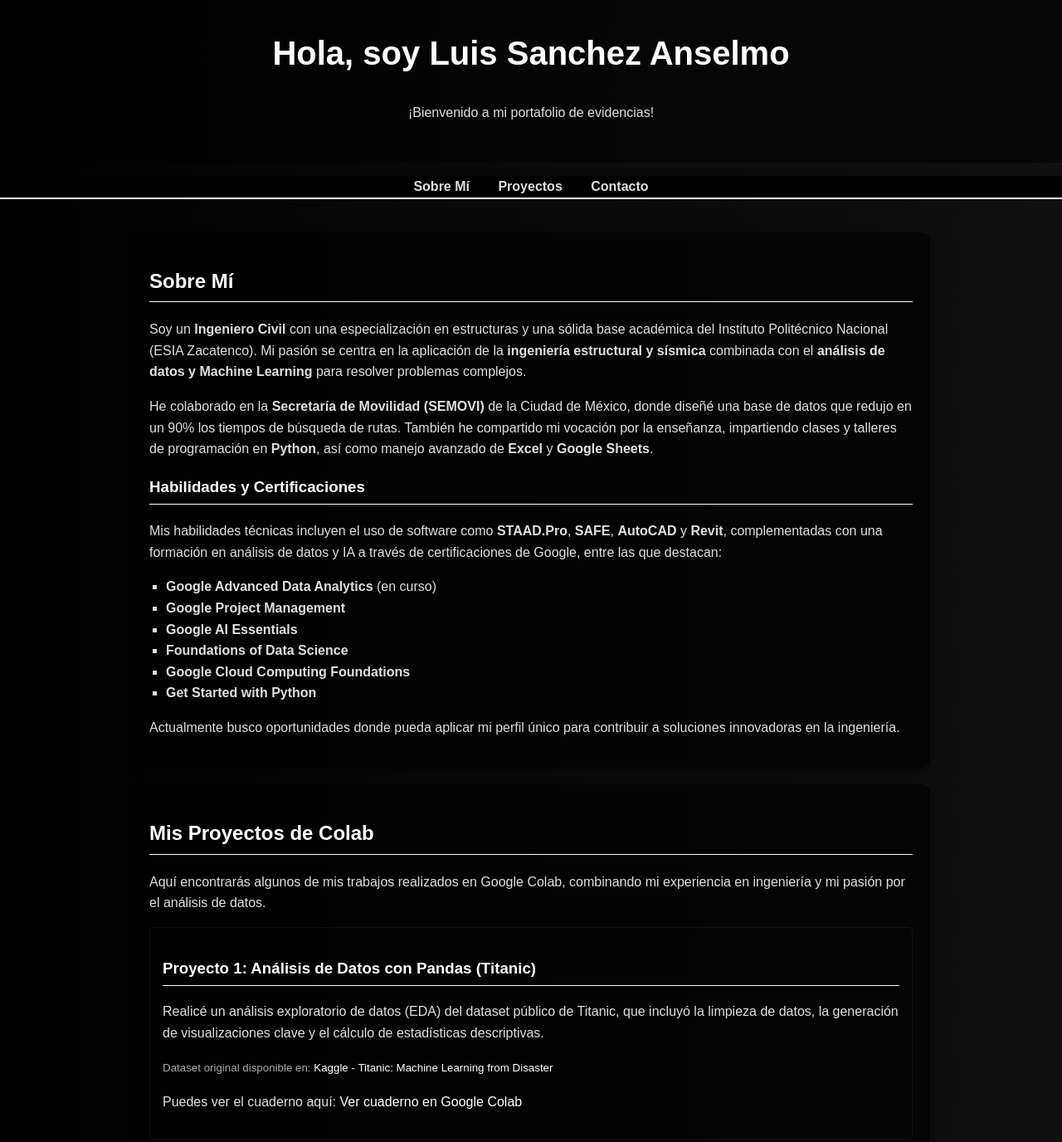
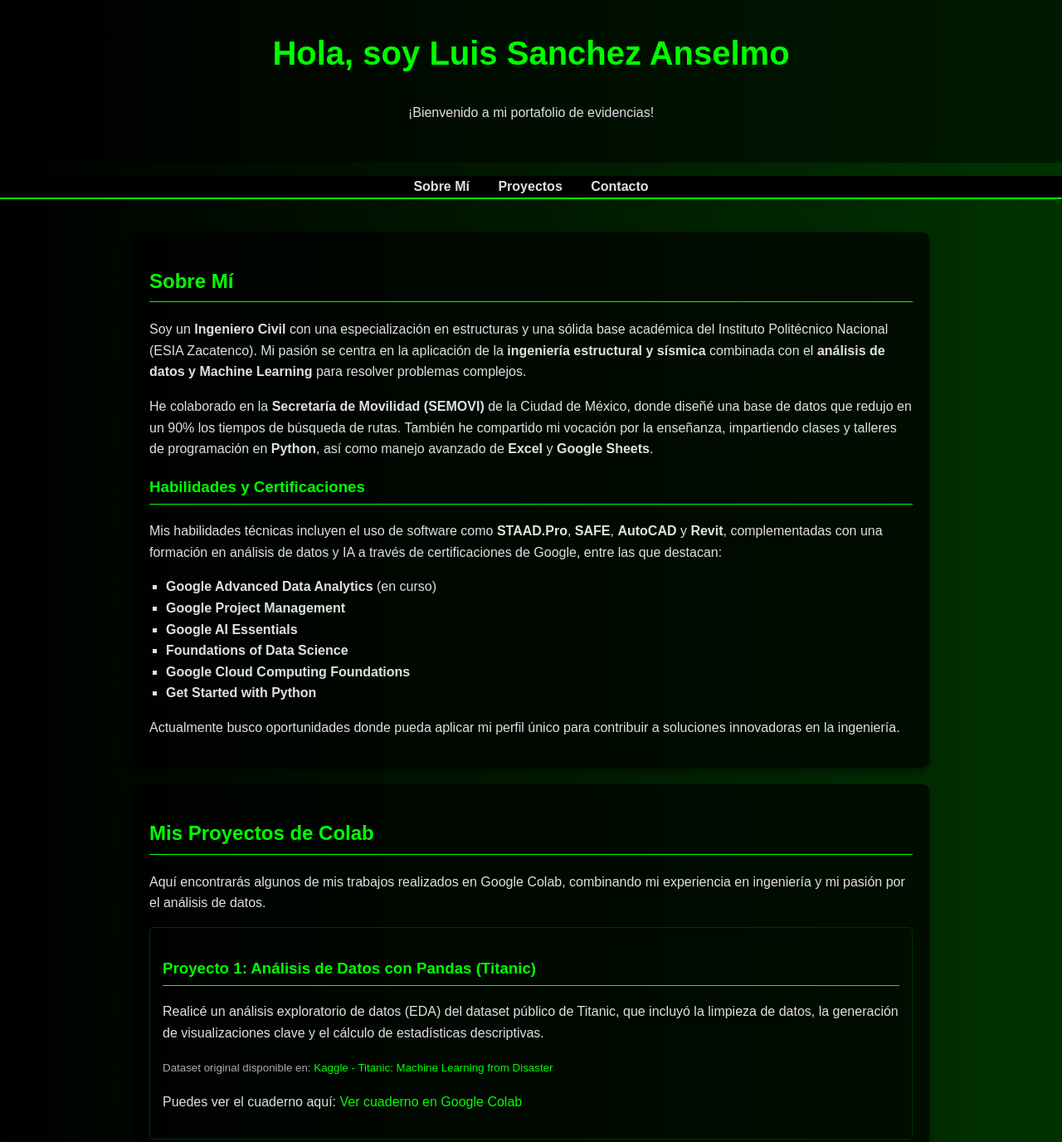
Before and after one commit to luissanchezanselmo/Luis_Sanchez_Anselmo-github.io, a plain HTML site: page index.html in a window 1280 px wide. Shown: the top 1376 px of the page at 83% size. Drawn offline with Linux system fonts and the light colour scheme.

Commit message:
degradado2

```diff
--- a/style.css
+++ b/style.css
@@ -1,6 +1,6 @@
 body {
-    /* Degradado sutil de negro a un gris muy oscuro */
-    background: linear-gradient(to right, #000000, #111111);
+    /* Degradado de negro a un verde oscuro tecnológico */
+    background: linear-gradient(to right, #000000, #003300);
     color: #e0e0e0; /* Color de texto claro para que contraste */
     font-family: 'Arial', sans-serif;
     margin: 0;
@@ -17,7 +17,7 @@ header {
 header h1 {
     margin-top: 0;
     font-size: 2.5rem;
-    color: #ffffff; /* Color blanco para el título principal */
+    color: #00FF00; /* Un verde brillante para el título principal */
 }
 
 nav ul {
@@ -25,7 +25,7 @@ nav ul {
     padding: 0;
     text-align: center;
     background-color: #000000;
-    border-bottom: 2px solid #ffffff;
+    border-bottom: 2px solid #00FF00;
 }
 
 nav ul li {
@@ -41,7 +41,7 @@ nav ul li a {
 }
 
 nav ul li a:hover {
-    color: #ffffff;
+    color: #00FF00;
 }
 
 main {
@@ -59,8 +59,8 @@ section {
 }
 
 h2, h3, h4 {
-    color: #ffffff;
-    border-bottom: 1px solid #ffffff;
+    color: #00FF00;
+    border-bottom: 1px solid #00FF00;
     padding-bottom: 5px;
 }
 
@@ -70,7 +70,7 @@ ul {
 }
 
 a {
-    color: #ffffff;
+    color: #00FF00;
     text-decoration: none;
 }
 
@@ -80,7 +80,7 @@ a:hover {
 
 .proyecto-item {
     margin-bottom: 20px;
-    border: 1px solid #111111;
+    border: 1px solid #003300;
     padding: 15px;
     border-radius: 5px;
 }
```
